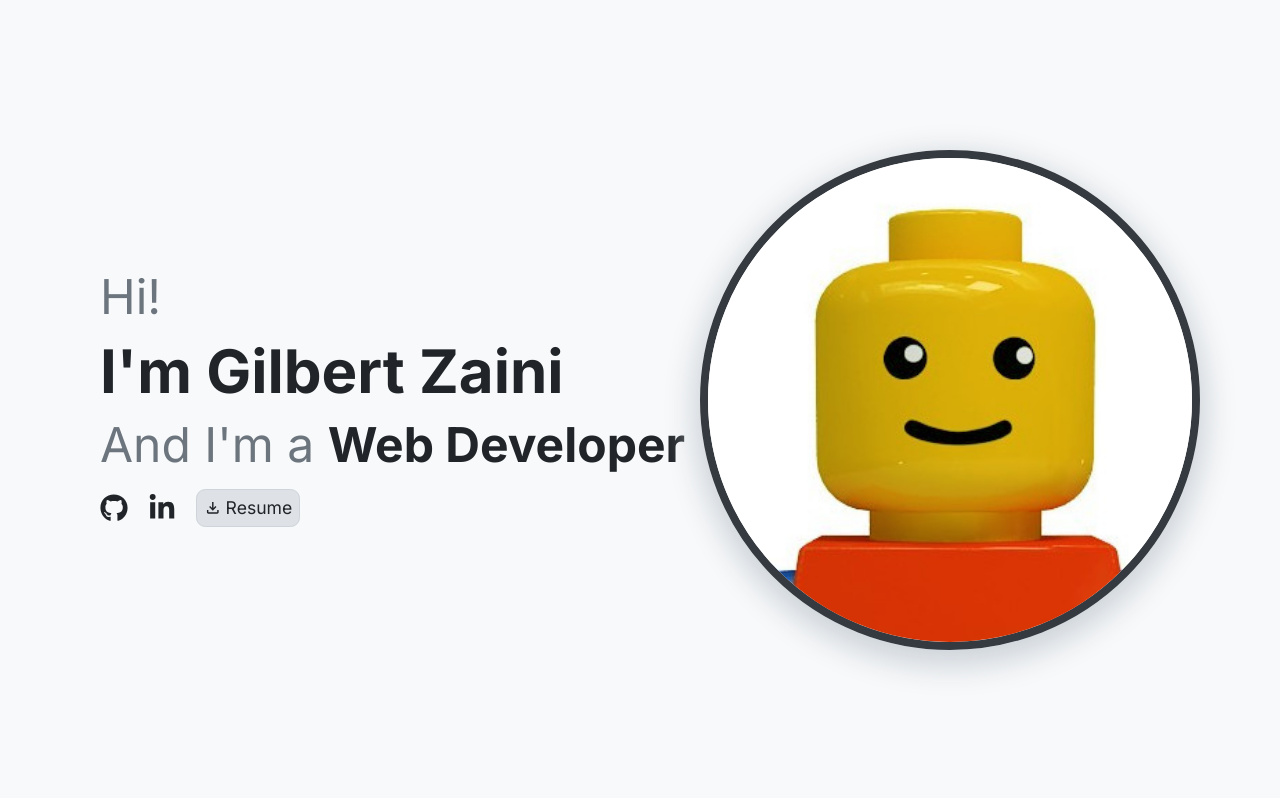
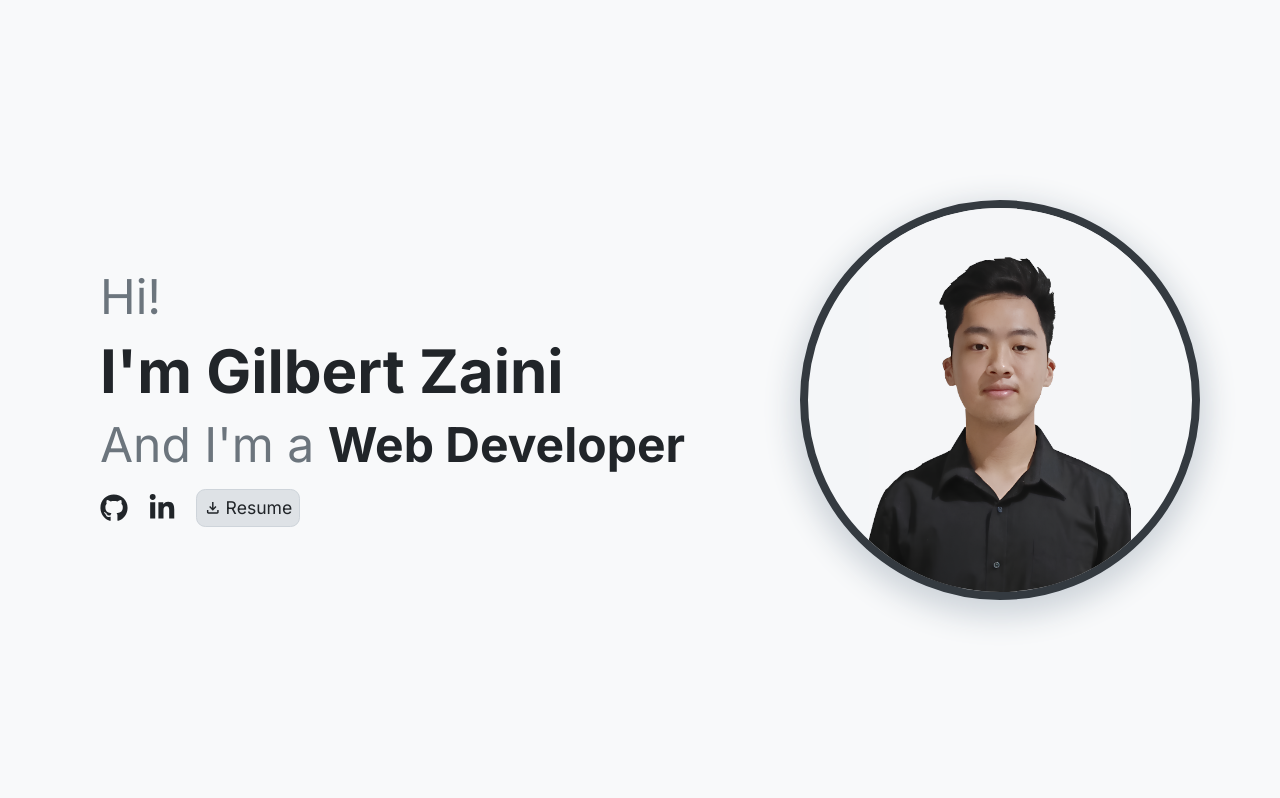
Before and after one commit to gilbertzaini/portfolio, a Next.js app: page / in a window 1280 px wide. Shown: the top 798 px of the page. Built offline with nearby package versions, Linux system fonts and the light colour scheme.

Commit message:
change avatar

```diff
--- a/src/app/components/hero/hero.css
+++ b/src/app/components/hero/hero.css
@@ -15,8 +15,14 @@
   width: auto;
 }
 
-
 #avatar > img {
+  border-radius: 50%;
   border: 8px solid var(--dark-color);
   box-shadow: 0px 10px 30px 7px var(--border-color);
+
+  background: #f4f6f8;
+
+  width: 50vh;
+  height: 50vh;
+  object-fit: contain;
 }
--- a/src/app/components/hero/hero.jsx
+++ b/src/app/components/hero/hero.jsx
@@ -37,7 +37,10 @@ export const Hero = () => {
         </div>
       </div>
       <div id="avatar" className="flex justify-center items-center">
-        <Image src={"/assets/1.jpg"} width={500} height={500} className="rounded-full" alt="avatar" />
+        <img
+          src={"/assets/avatar.png"}
+          alt="avatar"
+        />
         {/* <img src='../../assets/avatar.png' alt="avatar" /> */}
       </div>
     </section>
```
